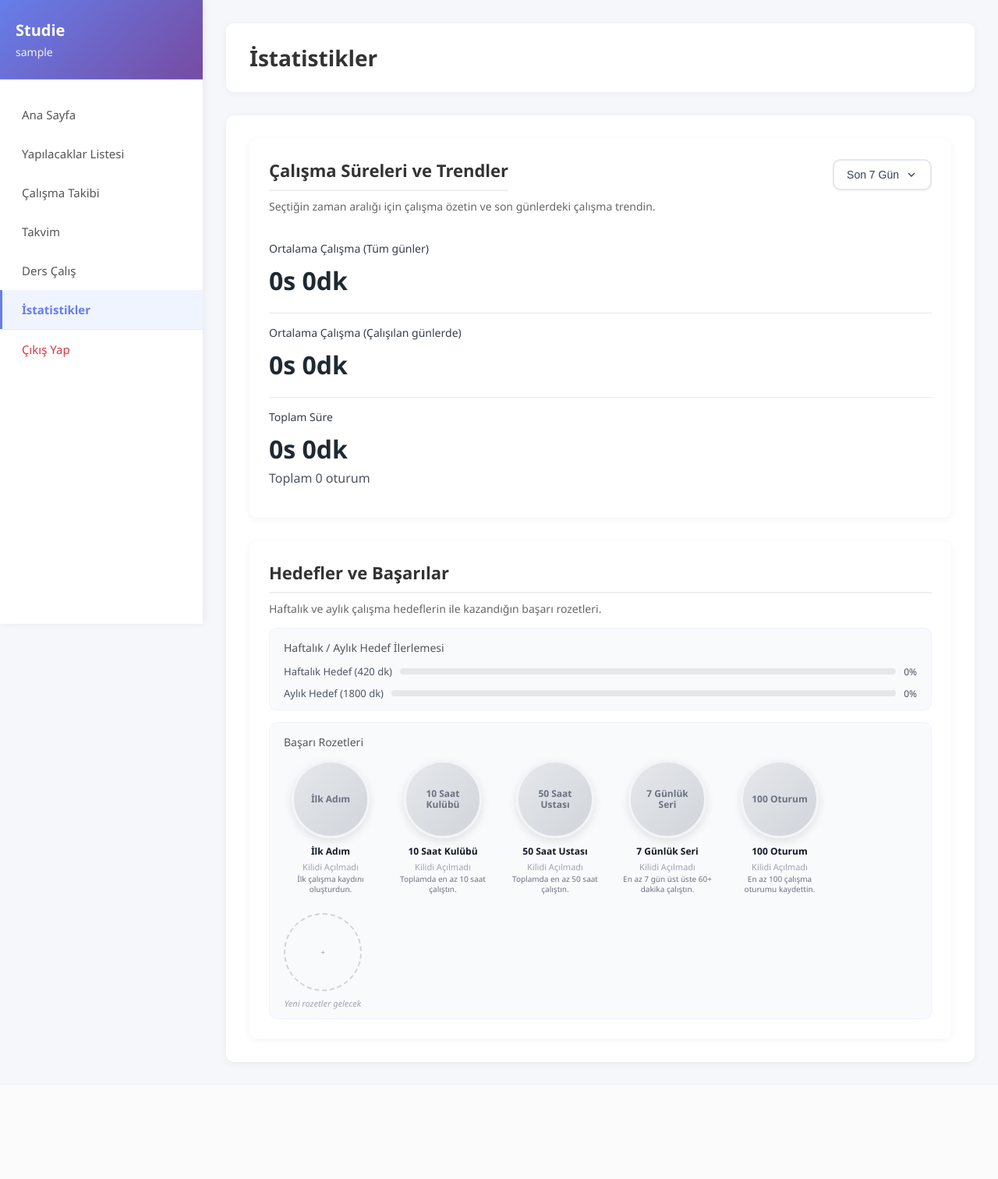
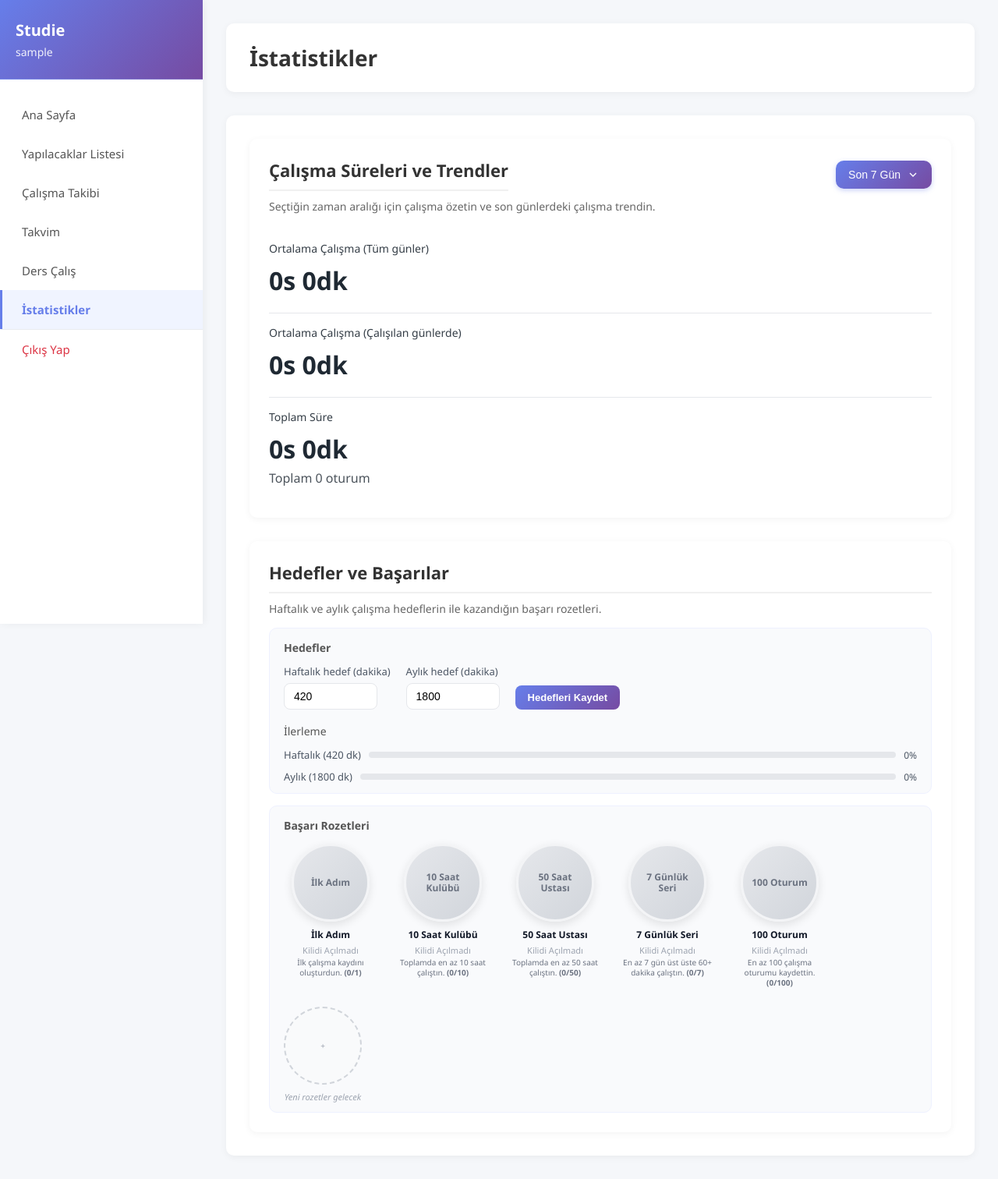
Before and after one commit to MinaOzdamar/Study-Tracker-Website, a Django app: page /statistics/ in a window 1280 px wide. Shown: the whole page at 78% size. Before the commit the page ends 1364 px from the top, so only its background shows below. Run offline with Django 5.2, Linux system fonts and the light colour scheme; the visitor is signed in with stand-in values (Sample User, id 1); data comes from the database, SQL or seed files in the repository; data that the repository does not hold is empty.

Commit message:
İstatistik sayfası güncellendi

```diff
--- a/tracker/forms.py
+++ b/tracker/forms.py
@@ -1,6 +1,6 @@
 from django import forms
 from django.contrib.auth.forms import UserCreationForm
-from .models import StudySession, TodoItem
+from .models import StudySession, TodoItem, UserStudyGoal
 
 
 class StudySessionForm(forms.ModelForm):
@@ -76,6 +76,21 @@ class TodoForm(forms.ModelForm):
         }
 
 
+class StudyGoalForm(forms.ModelForm):
+    """Haftalık ve aylık çalışma hedefi formu."""
+    class Meta:
+        model = UserStudyGoal
+        fields = ['weekly_goal_minutes', 'monthly_goal_minutes']
+        labels = {
+            'weekly_goal_minutes': 'Haftalık hedef (dakika)',
+            'monthly_goal_minutes': 'Aylık hedef (dakika)',
+        }
+        widgets = {
+            'weekly_goal_minutes': forms.NumberInput(attrs={'min': 1, 'max': 10080, 'class': 'goal-input'}),
+            'monthly_goal_minutes': forms.NumberInput(attrs={'min': 1, 'max': 43200, 'class': 'goal-input'}),
+        }
+
+
 class CustomUserCreationForm(UserCreationForm):
     """
     Özelleştirilmiş kullanıcı kayıt formu.
--- a/tracker/models.py
+++ b/tracker/models.py
@@ -210,3 +210,31 @@ class CalendarEvent(models.Model):
 
     def __str__(self):
         return f"{self.title} - {self.date}"
+
+
+class UserStudyGoal(models.Model):
+    """Kullanıcının haftalık ve aylık çalışma hedefleri (dakika)."""
+    user = models.OneToOneField(
+        User,
+        on_delete=models.CASCADE,
+        related_name='study_goal',
+        verbose_name='Kullanıcı'
+    )
+    weekly_goal_minutes = models.PositiveIntegerField(
+        default=420,
+        verbose_name='Haftalık hedef (dakika)',
+        help_text='Haftada hedeflenen toplam çalışma süresi (dakika)'
+    )
+    monthly_goal_minutes = models.PositiveIntegerField(
+        default=1800,
+        verbose_name='Aylık hedef (dakika)',
+        help_text='Ayda hedeflenen toplam çalışma süresi (dakika)'
+    )
+    updated_at = models.DateTimeField(auto_now=True)
+
+    class Meta:
+        verbose_name = 'Çalışma Hedefi'
+        verbose_name_plural = 'Çalışma Hedefleri'
+
+    def __str__(self):
+        return f"{self.user.username}: {self.weekly_goal_minutes} dk/hafta, {self.monthly_goal_minutes} dk/ay"
--- a/tracker/templates/tracker/statistics.html
+++ b/tracker/templates/tracker/statistics.html
@@ -91,20 +91,19 @@
         gap: 8px;
         padding: 10px 16px;
         border-radius: 10px;
-        border: 2px solid #e5e7eb;
+        border: none;
         font-size: 14px;
         font-weight: 500;
-        color: #374151;
-        background: #fff;
+        color: #fff;
+        background: linear-gradient(135deg, #667eea 0%, #764ba2 100%);
         cursor: pointer;
         transition: all 0.2s ease;
-        box-shadow: 0 1px 3px rgba(0, 0, 0, 0.05);
+        box-shadow: 0 2px 6px rgba(102, 126, 234, 0.35);
     }
 
     .range-trigger:hover {
-        border-color: #667eea;
-        background: #f8f9ff;
-        color: #667eea;
+        background: linear-gradient(135deg, #5a6fd6 0%, #6a4190 100%);
+        box-shadow: 0 3px 10px rgba(102, 126, 234, 0.45);
     }
 
     .range-trigger svg {
@@ -223,6 +222,47 @@
     .progress-percent {
         font-size: 12px;
         color: #4b5563;
+    }
+
+    .goal-form {
+        display: flex;
+        align-items: flex-end;
+        gap: 20px;
+        margin-bottom: 18px;
+        flex-wrap: wrap;
+    }
+    .goal-form-field {
+        display: flex;
+        flex-direction: column;
+        gap: 6px;
+    }
+    .goal-label {
+        font-size: 13px;
+        color: #4b5563;
+    }
+    .goal-input {
+        width: 120px;
+        padding: 8px 12px;
+        border: 1px solid #e5e7eb;
+        border-radius: 8px;
+        font-size: 14px;
+    }
+    .goal-submit {
+        padding: 8px 16px;
+        background: linear-gradient(135deg, #667eea 0%, #764ba2 100%);
+        color: #fff;
+        border: none;
+        border-radius: 8px;
+        font-weight: 600;
+        font-size: 13px;
+        cursor: pointer;
+    }
+    .goal-submit:hover {
+        opacity: 0.95;
+    }
+    .achievement-progress {
+        font-weight: 600;
+        color: #6b7280;
     }
 
     .chart-container.mt-24 {
@@ -392,19 +432,34 @@
             Haftalık ve aylık çalışma hedeflerin ile kazandığın başarı rozetleri.
         </div>
 
-        <!-- Hedef İlerlemesi -->
+        <!-- Hedef seçimi ve ilerleme -->
         <div class="chart-container">
-            <div class="chart-title">Haftalık / Aylık Hedef İlerlemesi</div>
+            <div class="chart-title"><strong>Hedefler</strong></div>
+            <form method="post" action="" class="goal-form">
+                {% csrf_token %}
+                <input type="hidden" name="set_goals" value="1">
+                <input type="hidden" name="range" value="{{ range_param }}">
+                <div class="goal-form-field">
+                    <label class="goal-label">Haftalık hedef (dakika)</label>
+                    <input type="number" name="weekly_goal_minutes" value="{{ weekly_goal_minutes }}" min="1" max="10080" class="goal-input">
+                </div>
+                <div class="goal-form-field">
+                    <label class="goal-label">Aylık hedef (dakika)</label>
+                    <input type="number" name="monthly_goal_minutes" value="{{ monthly_goal_minutes }}" min="1" max="43200" class="goal-input">
+                </div>
+                <button type="submit" class="goal-submit">Hedefleri Kaydet</button>
+            </form>
+            <div class="chart-title" style="margin-top: 4px;">İlerleme</div>
             <div class="progress-row">
                 <div class="progress-item">
-                    <span>Haftalık Hedef ({{ weekly_goal_minutes }} dk)</span>
+                    <span>Haftalık ({{ weekly_goal_minutes }} dk)</span>
                     <div class="progress-bar">
                         <div class="progress-fill" style="--progress-width: {{ weekly_progress_percent|default:0 }}%;"></div>
                     </div>
                     <span class="progress-percent">{{ weekly_progress_percent|default:0 }}%</span>
                 </div>
                 <div class="progress-item">
-                    <span>Aylık Hedef ({{ monthly_goal_minutes }} dk)</span>
+                    <span>Aylık ({{ monthly_goal_minutes }} dk)</span>
                     <div class="progress-bar">
                         <div class="progress-fill" style="--progress-width: {{ monthly_progress_percent|default:0 }}%;"></div>
                     </div>
@@ -415,7 +470,7 @@
 
         <!-- Başarı Rozetleri -->
         <div class="chart-container">
-            <div class="chart-title">Başarı Rozetleri</div>
+            <div class="chart-title"><strong>Başarı Rozetleri</strong></div>
             <div class="achievements-grid">
                 {% for badge in achievements %}
                     <div class="achievement-card">
@@ -428,7 +483,7 @@
                         {% else %}
                             <span class="achievement-locked">Kilidi Açılmadı</span>
                         {% endif %}
-                        <div class="achievement-desc">{{ badge.description }}</div>
+                        <div class="achievement-desc">{{ badge.description }} <span class="achievement-progress">{{ badge.progress }}</span></div>
                     </div>
                 {% endfor %}
                 <div class="achievement-card">
--- a/tracker/views.py
+++ b/tracker/views.py
@@ -10,8 +10,8 @@ from django.utils import timezone
 from django.db.models import Sum, Q
 from django.core.paginator import Paginator
 from datetime import timedelta
-from .models import StudySession, TodoItem, CalendarEvent
-from .forms import StudySessionForm, TodoForm
+from .models import StudySession, TodoItem, CalendarEvent, UserStudyGoal
+from .forms import StudySessionForm, TodoForm, StudyGoalForm
 
 
 def calculate_streak(user):
@@ -853,11 +853,22 @@ def statistics(request):
     # ==========================
     # HEDEF VE MOTİVASYON
     # ==========================
-    # Varsayılan hedefler: günde 60 dk, haftada 7*60 dk, ayda 30*60 dk
+    goal_obj, _ = UserStudyGoal.objects.get_or_create(
+        user=user,
+        defaults={'weekly_goal_minutes': 420, 'monthly_goal_minutes': 1800}
+    )
+    if request.method == 'POST' and 'set_goals' in request.POST:
+        goal_form = StudyGoalForm(request.POST, instance=goal_obj)
+        if goal_form.is_valid():
+            goal_form.save()
+            messages.success(request, 'Hedefler kaydedildi.')
+            range_q = request.POST.get('range', '7')
+            return redirect(reverse('tracker:statistics') + f'?range={range_q}')
+    else:
+        goal_form = StudyGoalForm(instance=goal_obj)
     daily_goal_minutes = 60
-    weekly_goal_minutes = 7 * daily_goal_minutes
-    monthly_goal_minutes = 30 * daily_goal_minutes
-
+    weekly_goal_minutes = goal_obj.weekly_goal_minutes
+    monthly_goal_minutes = goal_obj.monthly_goal_minutes
     weekly_progress_percent = 0
     monthly_progress_percent = 0
     if weekly_goal_minutes > 0:
@@ -865,37 +876,43 @@ def statistics(request):
     if monthly_goal_minutes > 0:
         monthly_progress_percent = min(100, int((last_30_days_minutes / monthly_goal_minutes) * 100)) if last_30_days_minutes > 0 else 0
 
-    # Başarı rozetleri / achievements
+    # Başarı rozetleri / achievements (ilerleme: mevcut/hedef)
+    total_study_hours = total_study_minutes // 60
     achievements = [
         {
             'code': 'first_session',
             'title': 'İlk Adım',
             'description': 'İlk çalışma kaydını oluşturdun.',
             'earned': total_sessions >= 1,
+            'progress': f'({total_sessions}/1)',
         },
         {
             'code': 'ten_hours',
             'title': '10 Saat Kulübü',
             'description': 'Toplamda en az 10 saat çalıştın.',
             'earned': total_study_minutes >= 10 * 60,
+            'progress': f'({total_study_hours}/10)',
         },
         {
             'code': 'fifty_hours',
             'title': '50 Saat Ustası',
             'description': 'Toplamda en az 50 saat çalıştın.',
             'earned': total_study_minutes >= 50 * 60,
+            'progress': f'({total_study_hours}/50)',
         },
         {
             'code': 'week_streak',
             'title': '7 Günlük Seri',
             'description': 'En az 7 gün üst üste 60+ dakika çalıştın.',
             'earned': longest_streak >= 7,
+            'progress': f'({longest_streak}/7)',
         },
         {
             'code': 'hundred_sessions',
             'title': '100 Oturum',
             'description': 'En az 100 çalışma oturumu kaydettin.',
             'earned': total_sessions >= 100,
+            'progress': f'({total_sessions}/100)',
         },
     ]
 
@@ -969,6 +986,7 @@ def statistics(request):
         'weekly_progress_percent': weekly_progress_percent,
         'monthly_progress_percent': monthly_progress_percent,
         'achievements': achievements,
+        'goal_form': goal_form,
     }
 
     return render(request, 'tracker/statistics.html', context)
```
Also changed, not shown: tracker/migrations/0014_add_user_study_goal.py (added).
